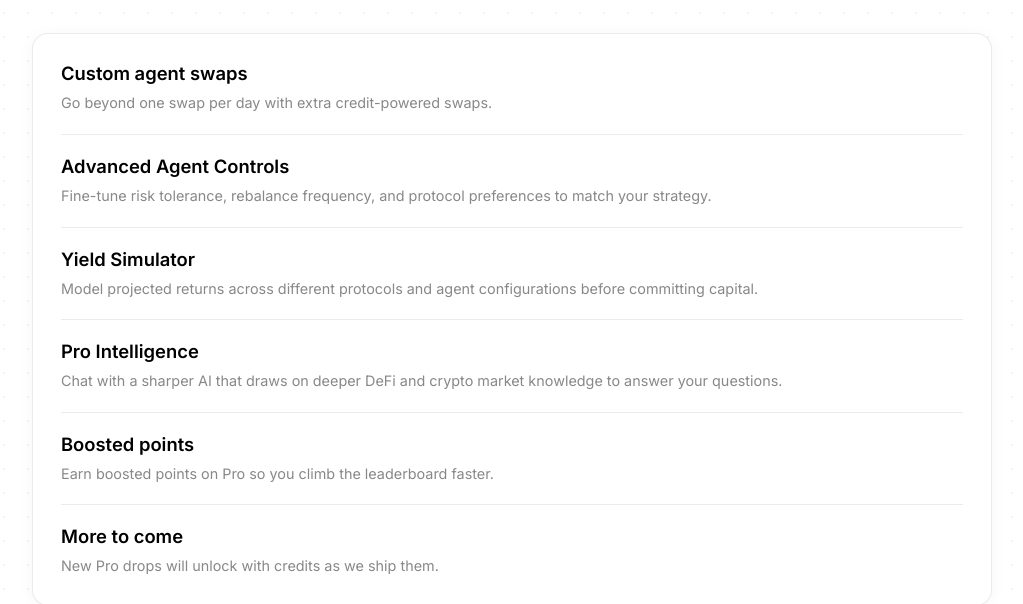
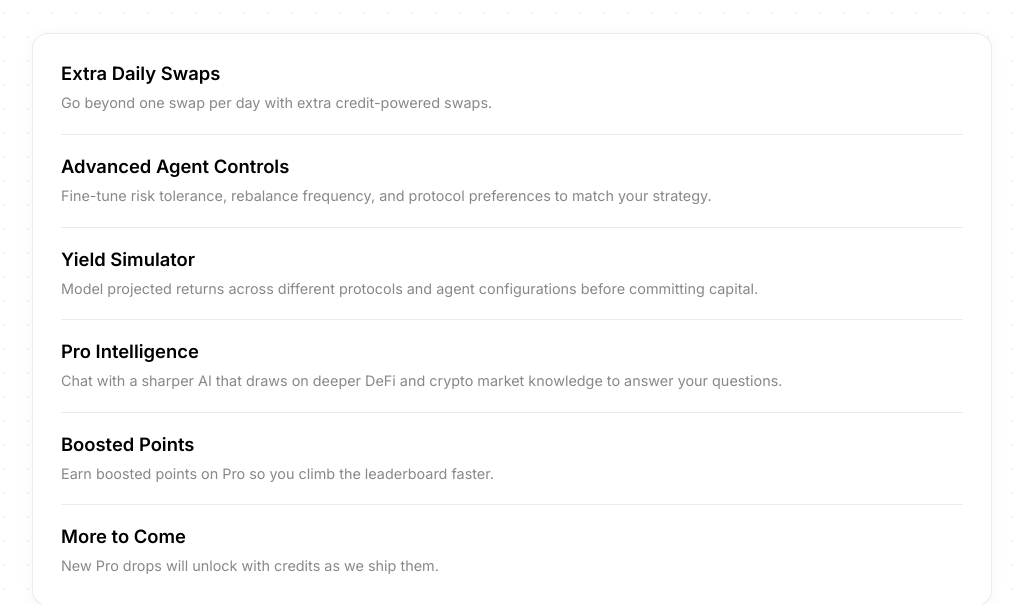
Before and after one commit to arthur-fox/ys-pro, a plain HTML site: page index.html in a window 1280 px wide. Shown: the part 1007-1611 px from the top of the page, without its empty margins (128-1151 px from the left). Drawn offline with nearby package versions, Linux system fonts and the light colour scheme; a web font is replaced by a local one.

Commit message:
update features list

```diff
--- a/index.html
+++ b/index.html
@@ -61,7 +61,7 @@
             <ul class="feature-list">
               <li class="feature-item">
                 <div class="feature-info">
-                  <h3>Custom agent swaps</h3>
+                  <h3>Extra Daily Swaps</h3>
                   <p>Go beyond one swap per day with extra credit-powered swaps.</p>
                 </div>
               </li>
@@ -85,13 +85,13 @@
               </li>
               <li class="feature-item">
                 <div class="feature-info">
-                  <h3>Boosted points</h3>
+                  <h3>Boosted Points</h3>
                   <p>Earn boosted points on Pro so you climb the leaderboard faster.</p>
                 </div>
               </li>
               <li class="feature-item last">
                 <div class="feature-info">
-                  <h3>More to come</h3>
+                  <h3>More to Come</h3>
                   <p>New Pro drops will unlock with credits as we ship them.</p>
                 </div>
               </li>
```
